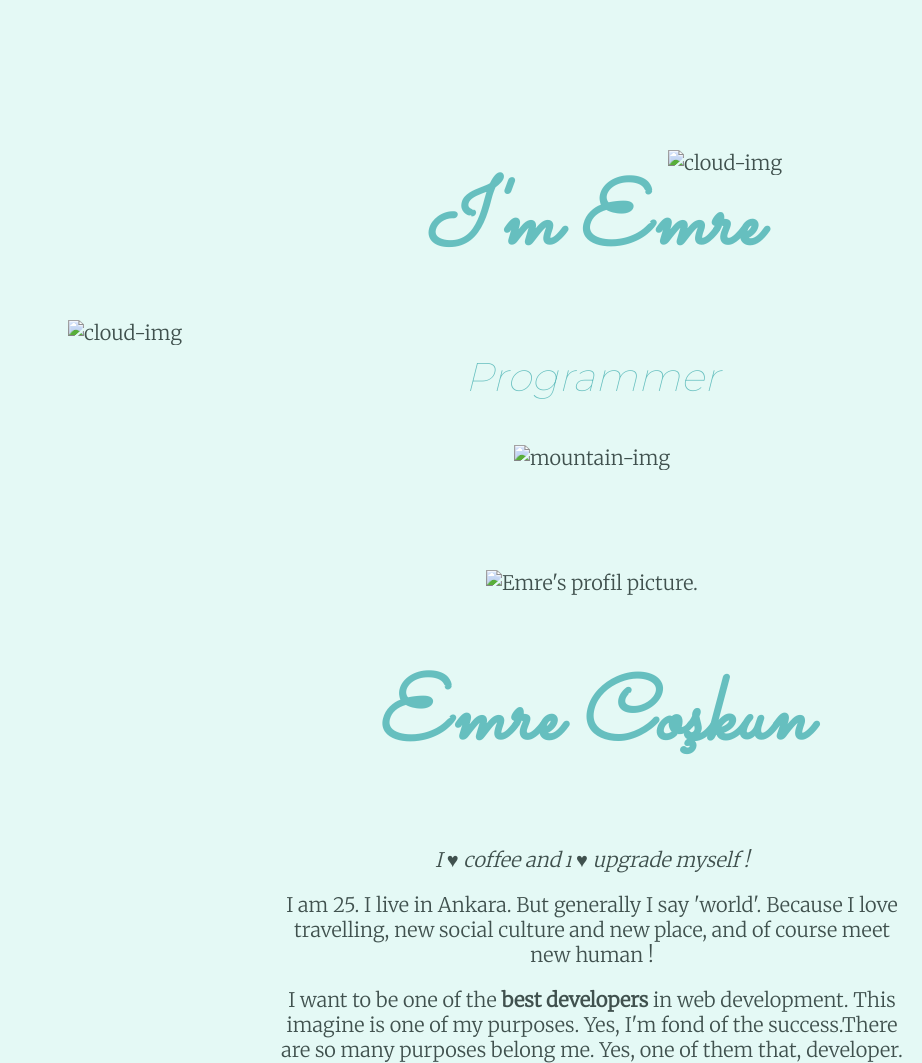
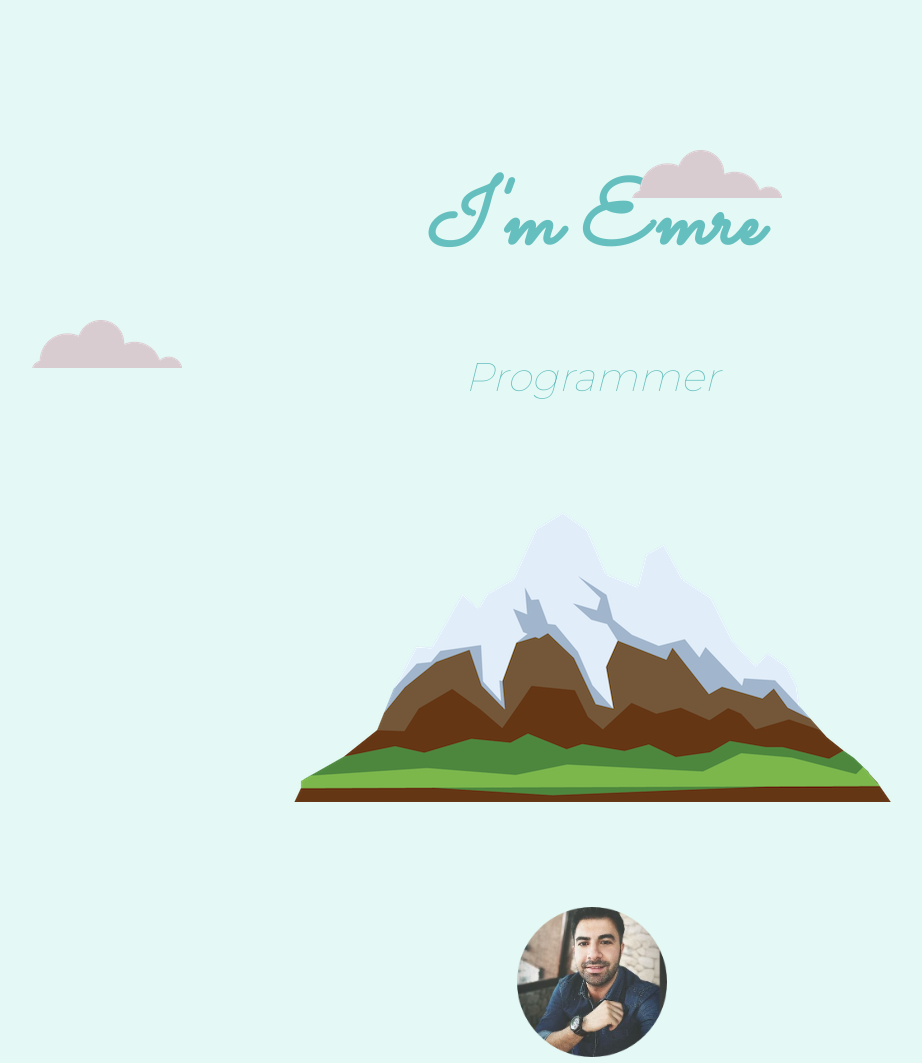
Before and after one commit to 0638emre/First-CV-Software-, a plain HTML site: page index.html in a window 1280 px wide. Shown: the top 1063 px of the page, without its empty margins (48-970 px from the left). Drawn offline with Linux system fonts and the light colour scheme; files that its build step writes are made by us from their sources.

Commit message:
Update index.html

```diff
--- a/index.html
+++ b/index.html
@@ -14,9 +14,9 @@
 
     <h1 class="baslik"><em>I'm Emre</em></h1>
     <h2><em>Programmer</em></h2>
-    <img class="top-cloud" src="images/cloud.png" alt="cloud-img">
-    <img class="bottom-cloud" src="images/cloud.png" alt="cloud-img">
-    <img src="images/mountain.png" alt="mountain-img"><br>
+    <img class="top-cloud" src="cloud.png" alt="cloud-img">
+    <img class="bottom-cloud" src="cloud.png" alt="cloud-img">
+    <img src="mountain.png" alt="mountain-img"><br>
 
   </div>
 
@@ -24,7 +24,7 @@
 
     <div class="profile">
 
-      <img class="image" src="images/emre.png" alt="Emre's profil picture." width="150" height="150"></td>
+      <img class="image" src="emre.png" alt="Emre's profil picture." width="150" height="150"></td>
       <h1><em>Emre Coşkun</em></h1>
       <p><em>I ♥ coffee and ı ♥ upgrade myself !</em></p>
 
```
